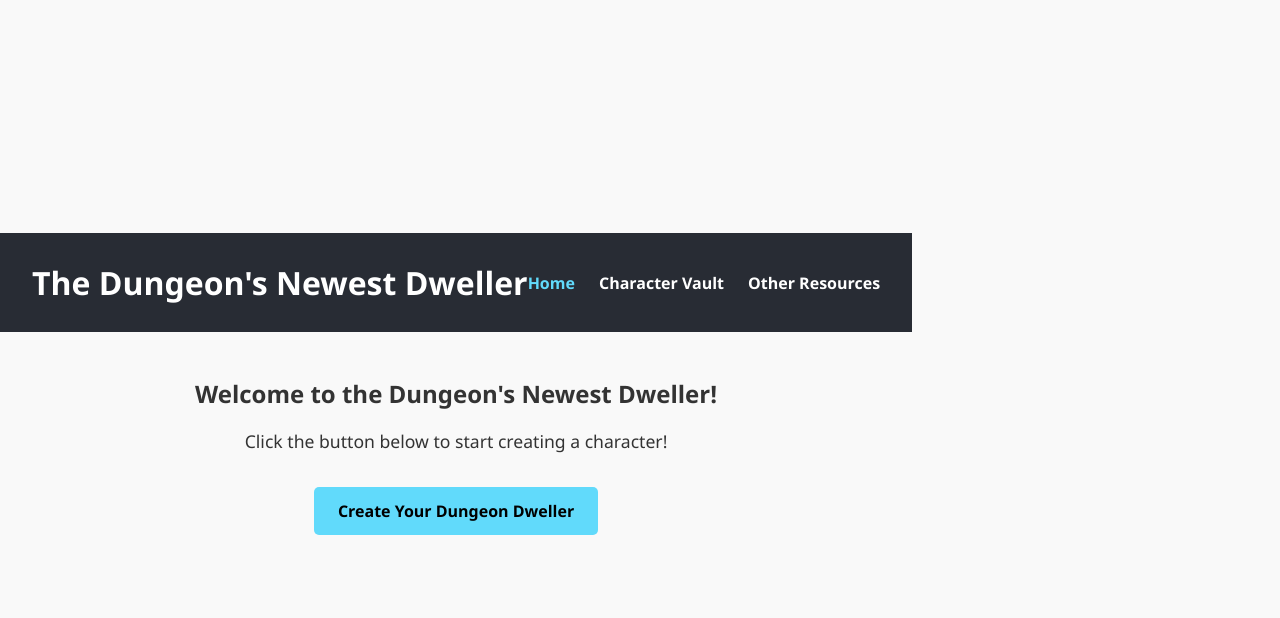
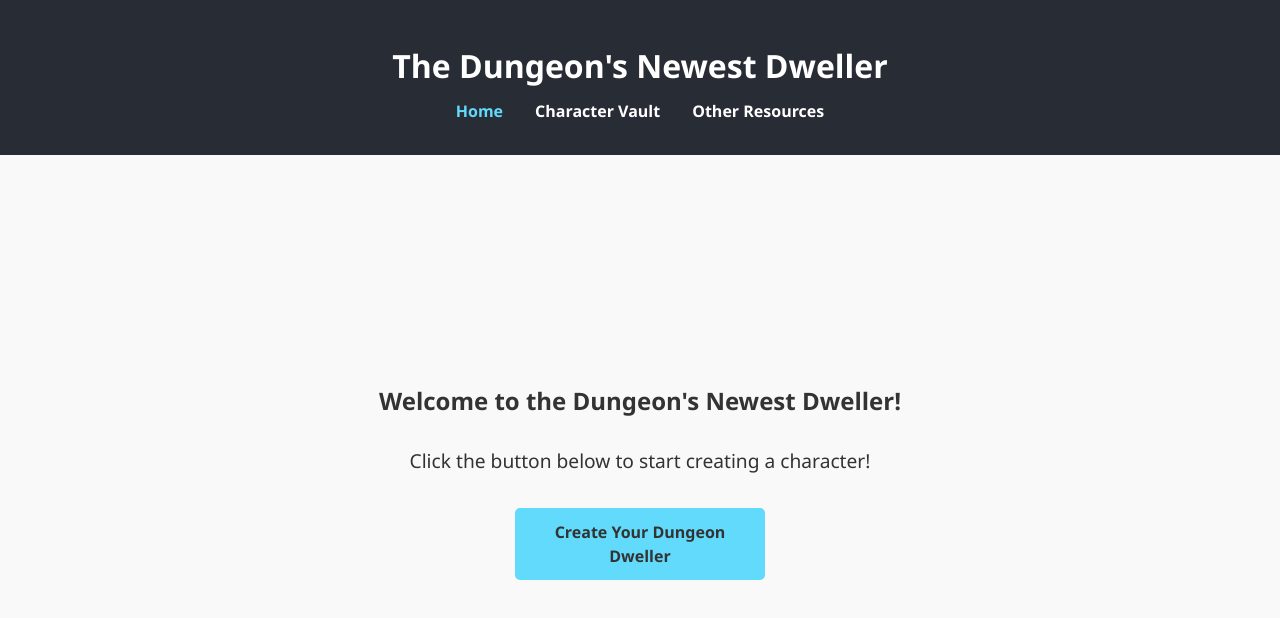
Before and after one commit to jinman14/dndweller-fe, a React (Vite) app: page / in a window 1280 px wide. Shown: the top 618 px of the page. Built offline with nearby package versions, Linux system fonts and the light colour scheme.

Commit message:
fix styling

```diff
--- a/src/components/App/App.css
+++ b/src/components/App/App.css
@@ -1,5 +1,8 @@
-body {
+body, html, #root {
   margin: 0;
+  padding: 0;
+  width: 100%;
+  height: 100%;
   font-family: 'Segoe UI', Tahoma, 'Segoe UI', Tahoma, Geneva, Verdana, sans-serif;
   background-color: #f9f9f9;
   color: #333;
--- a/src/components/Header/Header.css
+++ b/src/components/Header/Header.css
@@ -1,9 +1,9 @@
 .header {
     display: flex;
-    justify-content: space-between;
-    text-align: center;
+    flex-direction: column;
+    width: 100%;
     align-items: center;
-    padding: 1rem 2rem;
+    padding: 2rem 1rem;
     background-color: #282c34;
     color: white;
 }
@@ -15,8 +15,9 @@
 
 .nav-bard {
     display: flex;
+    flex-wrap: wrap;
     justify-content: center;
-    gap: 1.5rem;
+    gap: 2rem;
 }
 
 .nav-link {
--- a/src/components/LandingPage/LandingPage.css
+++ b/src/components/LandingPage/LandingPage.css
@@ -1,23 +1,26 @@
 .landing-container {
+    display: flex;
+    flex-direction: column;
+    min-height: calc(100vh - 160px);
+    justify-content: center;
     text-align: center;
     padding: 2rem;
+    background-color: #f9f9f9;
 }
 
 .about-text {
-    margin: 1rem 0;
-    font-size: 1.1rem;
-    max-width: 600px;
-    margin-left: auto;
-    margin-right: auto;
+    margin: 1rem 0 2rem;
+    font-size: 1.2rem;
 }
 
 .form-link {
-    display: inline-block;
-    margin-top: 1rem;
+    display: block;
+    max-width: 250px;
+    margin: 0 auto;
     padding: 0.75rem 1.5rem;
     background-color: #61dafb;
-    color: #000;
     text-decoration: none;
+    text-align: center;
     font-weight: bold;
     border-radius: 5px;
     transition: background-color 0.3s ease;
```
